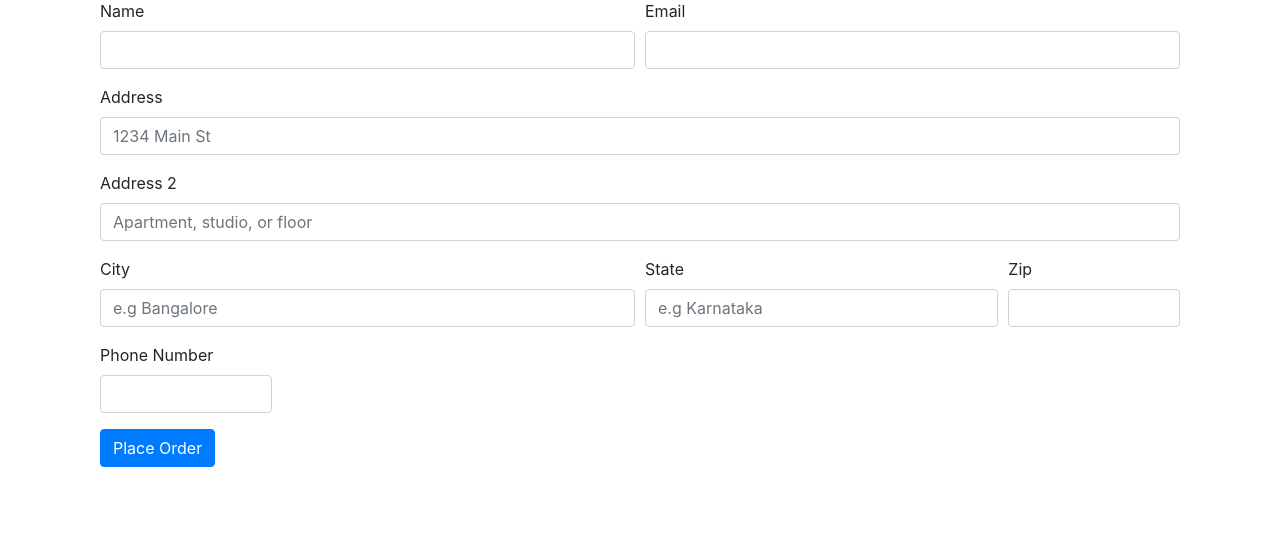
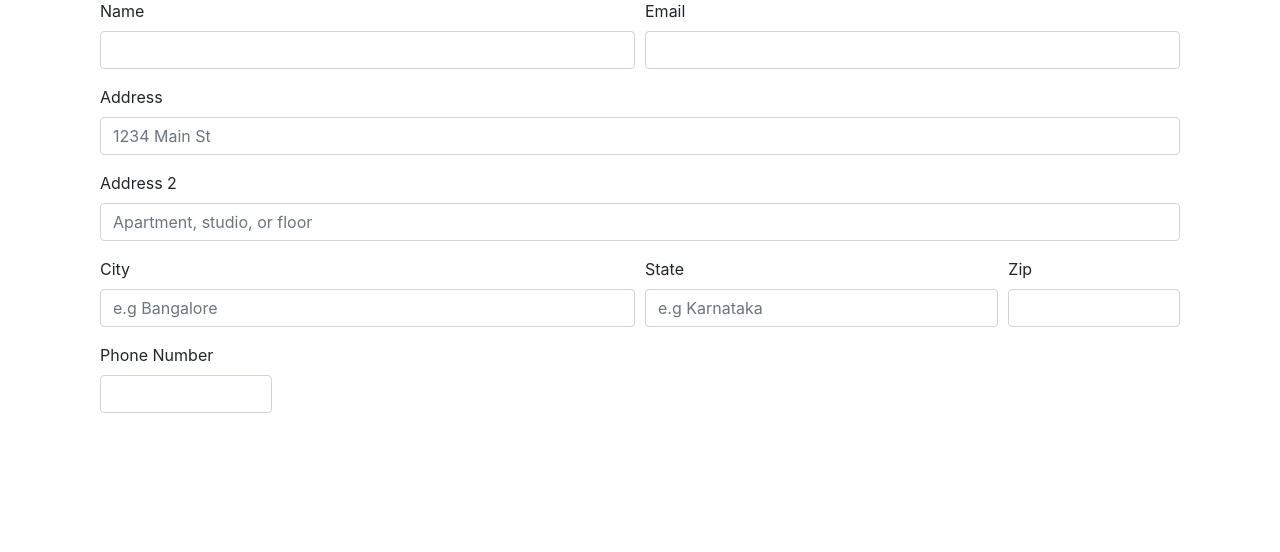
Before and after one commit to np4800/MyAwesomeCart, a Django app: page /shop/checkout/ in a window 1280 px wide. Shown: the part 248-800 px from the top of the page. Run offline with Django 3.2, Linux system fonts and the light colour scheme; some libraries are stand-ins or nearby versions.

Commit message:
Removed the place order button

```diff
--- a/mac/shop/templates/shop/checkout.html
+++ b/mac/shop/templates/shop/checkout.html
@@ -49,7 +49,6 @@
           <input type="tel" class="form-control" id="inputPhone">
         </div>
       </div>
-      <button type="submit" class="btn btn-primary">Place Order</button>
     </form>
   </div>
 </div>
```
